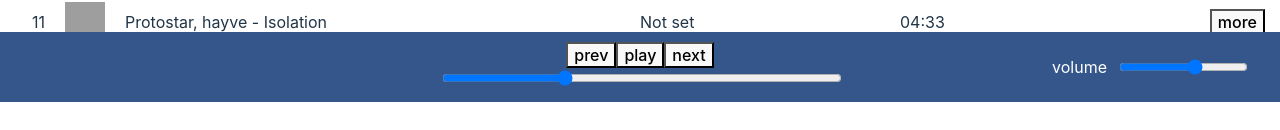
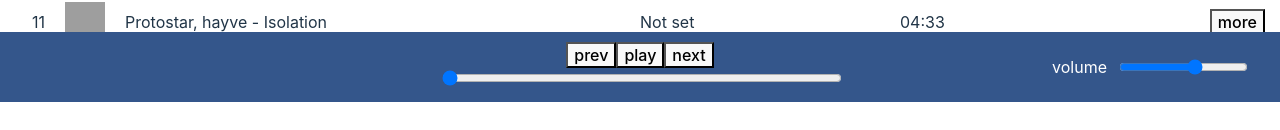
Before and after one commit to gerwld/music-app, a React (Vite) app: page / in a window 1280 px wide. Shown: the part 698-828 px from the top of the page. Built offline with nearby package versions, Linux system fonts and the light colour scheme; grey boxes are pictures that could not be loaded.

Commit message:
Add progress

```diff
--- a/src/components/PlayBar/PlayBar.jsx
+++ b/src/components/PlayBar/PlayBar.jsx
@@ -3,11 +3,19 @@ import s from "./s.module.css";
 
 const PlayBar = ({ audioApi, isPlaying, currentObj }) => {
  const [volume, setVolume] = useState(60);
+ const [progress, setProg] = useState(0);
 
  const onSetVolume = (e) => {
   let range = e.target.value;
   if ((range && volume !== range) || range === 0) {
    setVolume(range);
+  }
+ };
+
+ const onSetProg = (e) => {
+  let range = e.target.value;
+  if ((range && volume !== range) || range === 0) {
+   setProg(range);
   }
  };
 
@@ -20,6 +28,17 @@ const PlayBar = ({ audioApi, isPlaying, currentObj }) => {
  useEffect(() => {
   audioApi.volume = volume / 100;
  }, [volume]);
+
+ // useEffect(() => {
+ //  const setTiming = () => {
+ //    setProg(audioApi.currentTime);
+ //  };
+ //  audioApi.addEventListener("timeupdate", setTiming);
+
+ //  return () => {
+ //   audioApi.removeEventListener("timeupdate", setTiming);
+ //  };
+ // }, []);
 
  return (
   <>
@@ -46,7 +65,7 @@ const PlayBar = ({ audioApi, isPlaying, currentObj }) => {
       <button>next</button>
      </div>
      <div className={s.cs_bottom}>
-      <input type="range" min="0" step="0.1" value={30} onChange={onSetVolume}></input>
+      <input type="range" min="0" step="0.1" value={progress} onChange={onSetProg}></input>
      </div>
     </div>
     <div className={s.volume}>
```
